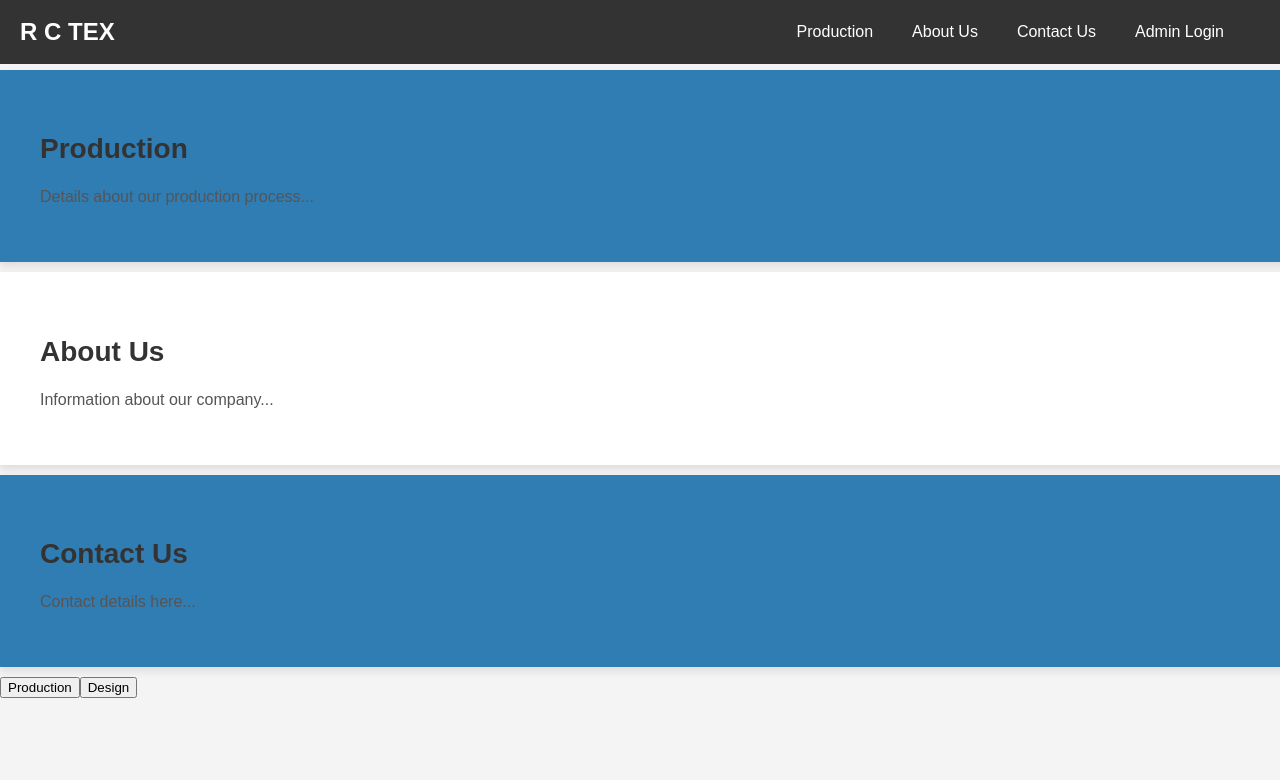
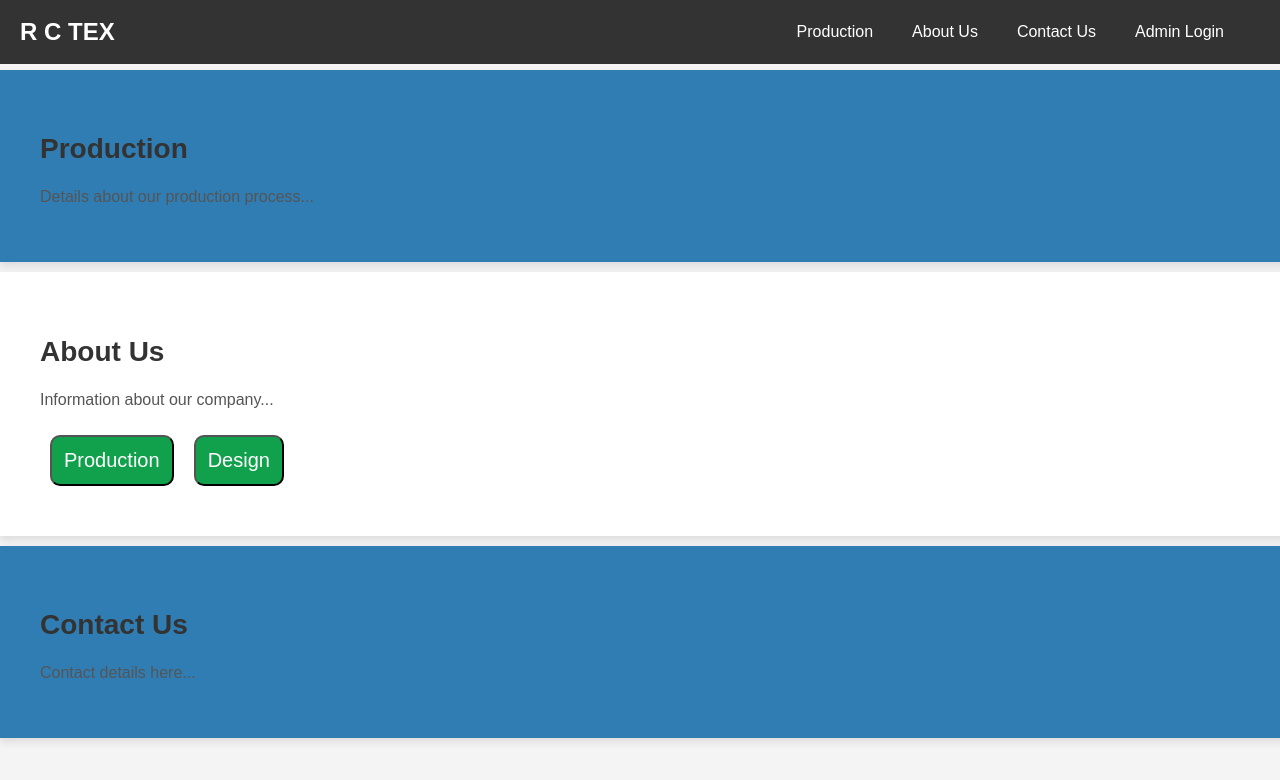
Before and after one commit to sanjairajaganapathi2005/Employee_Manager, a React (Vite) app in the folder client/: page / in a window 1280 px wide. Shown: the top 780 px of the page. Built offline with nearby package versions, Linux system fonts and the light colour scheme.

Commit message:
button css

```diff
--- a/client/src/pages/home.jsx
+++ b/client/src/pages/home.jsx
@@ -15,18 +15,18 @@ function Home() {
       <section id="about" className="section">
         <h2>About Us</h2>
         <p>Information about our company...</p>
+        <button type="button" onClick={() => navigate('/production')}>
+        Production
+      </button>
+      <button type="button" onClick={() => navigate('/design')}>
+        Design
+      </button>
       </section>
       <section id="contact" className="section">
         <h2>Contact Us</h2>
         <p>Contact details here...</p>
       </section>
 
-      <button type="button" onClick={() => navigate('/production')}>
-        Production
-      </button>
-      <button type="button" onClick={() => navigate('/design')}>
-        Design
-      </button>
     </div>
   );
 }
--- a/client/src/styles/home.css
+++ b/client/src/styles/home.css
@@ -11,6 +11,17 @@
 
 .section:nth-child(even) {
   background: #307db4;
+}
+
+button{
+background-color: #11a04c;
+  color: white;
+  padding: 12px 12px;
+  border-radius: 10px;
+  cursor: pointer;
+  margin: 10px;
+  font-size: 20px;
+  transition: 0.3s;
 }
 
 .section {
```
